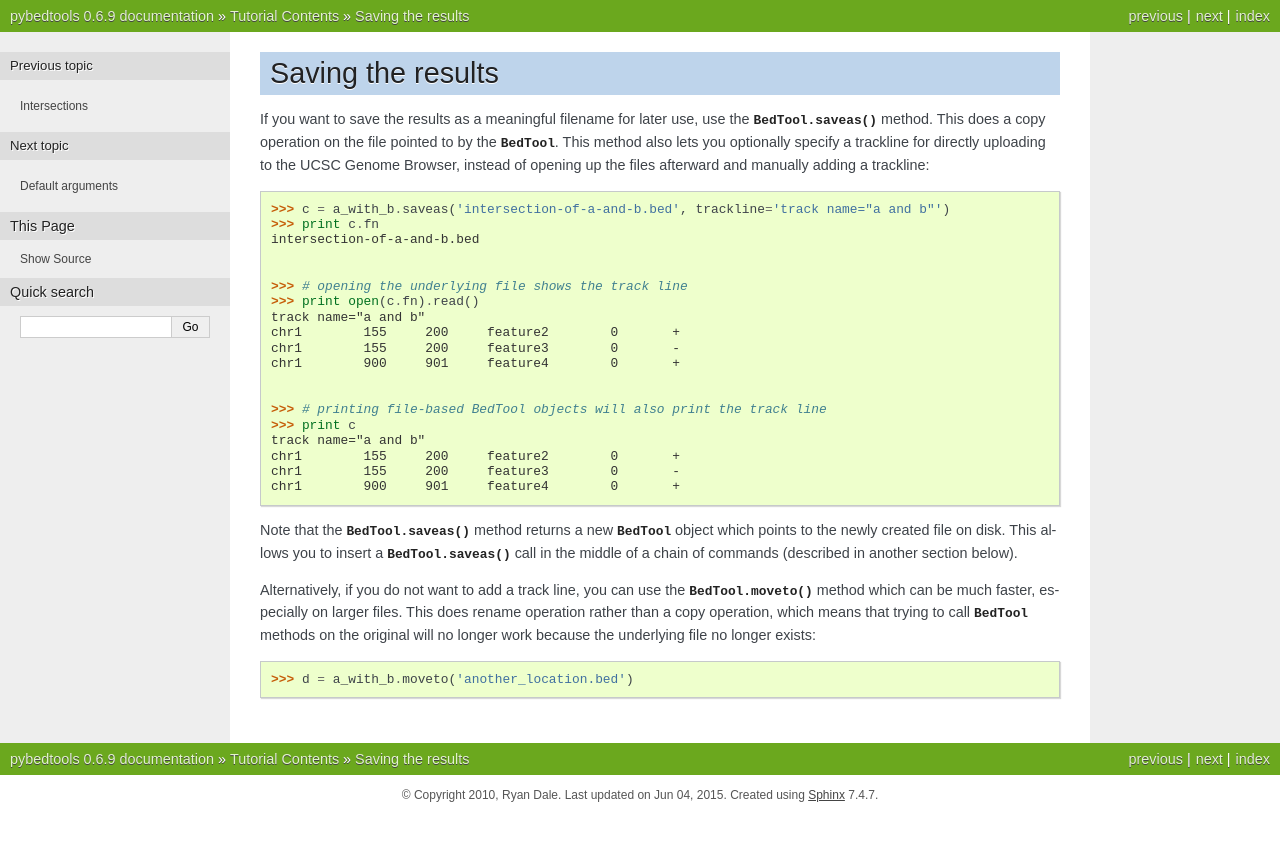
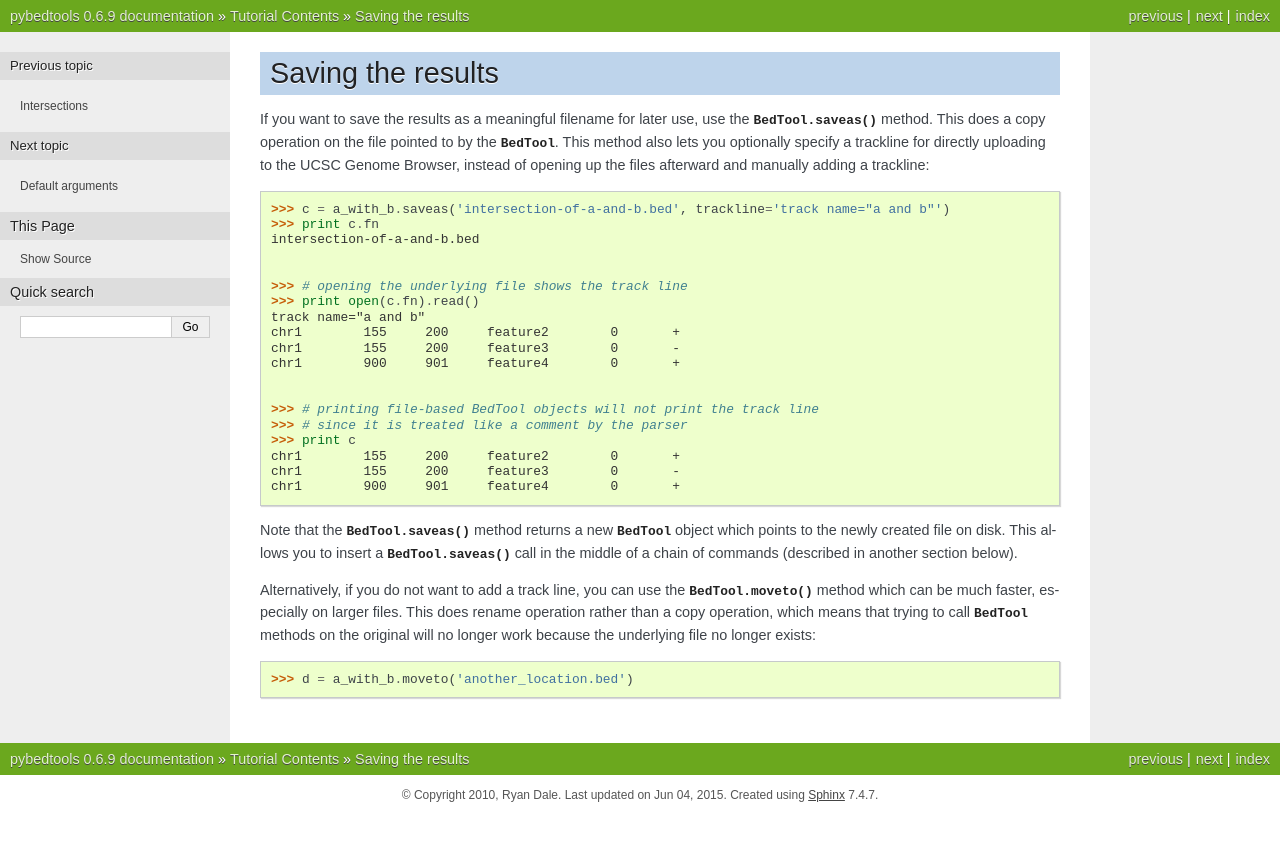
Before and after one commit to daler/pybedtools, a Sphinx documentation site: the page built from docs/source/save-results.rst, in a window 1280 px wide. Shown: the top 841 px of the page. Built offline with Sphinx 7.4.7, drawn with Linux system fonts in a browser that asks for light colours; comment, search, counter and statistics services are not loaded.

Commit message:
edit docs to reflect the str behavior

```diff
--- a/docs/source/save-results.rst
+++ b/docs/source/save-results.rst
@@ -34,9 +34,9 @@ opening up the files afterward and manually adding a trackline:
     chr1	900	901	feature4	0	+
     <BLANKLINE>
 
-    >>> # printing file-based BedTool objects will also print the track line
+    >>> # printing file-based BedTool objects will not print the track line
+    >>> # since it is treated like a comment by the parser
     >>> print c
-    track name="a and b"
     chr1	155	200	feature2	0	+
     chr1	155	200	feature3	0	-
     chr1	900	901	feature4	0	+
```
